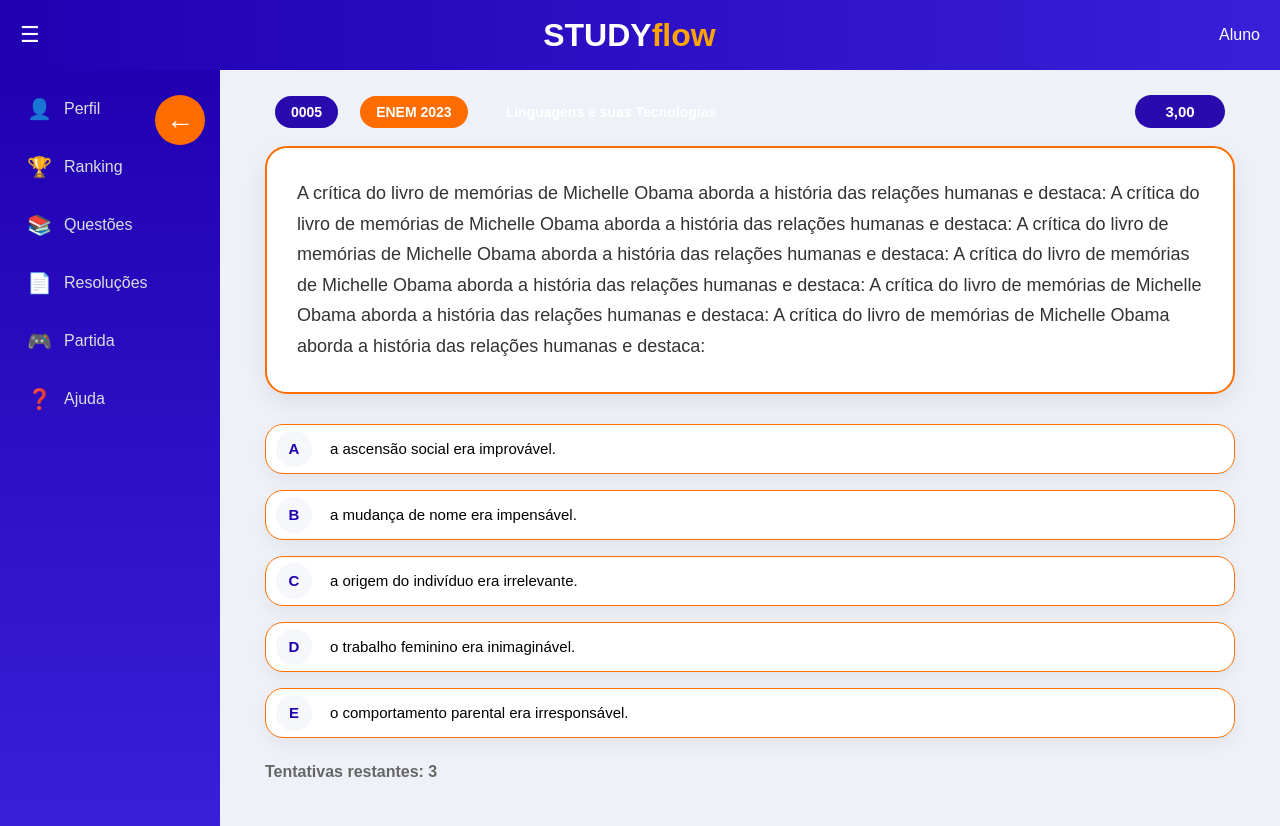
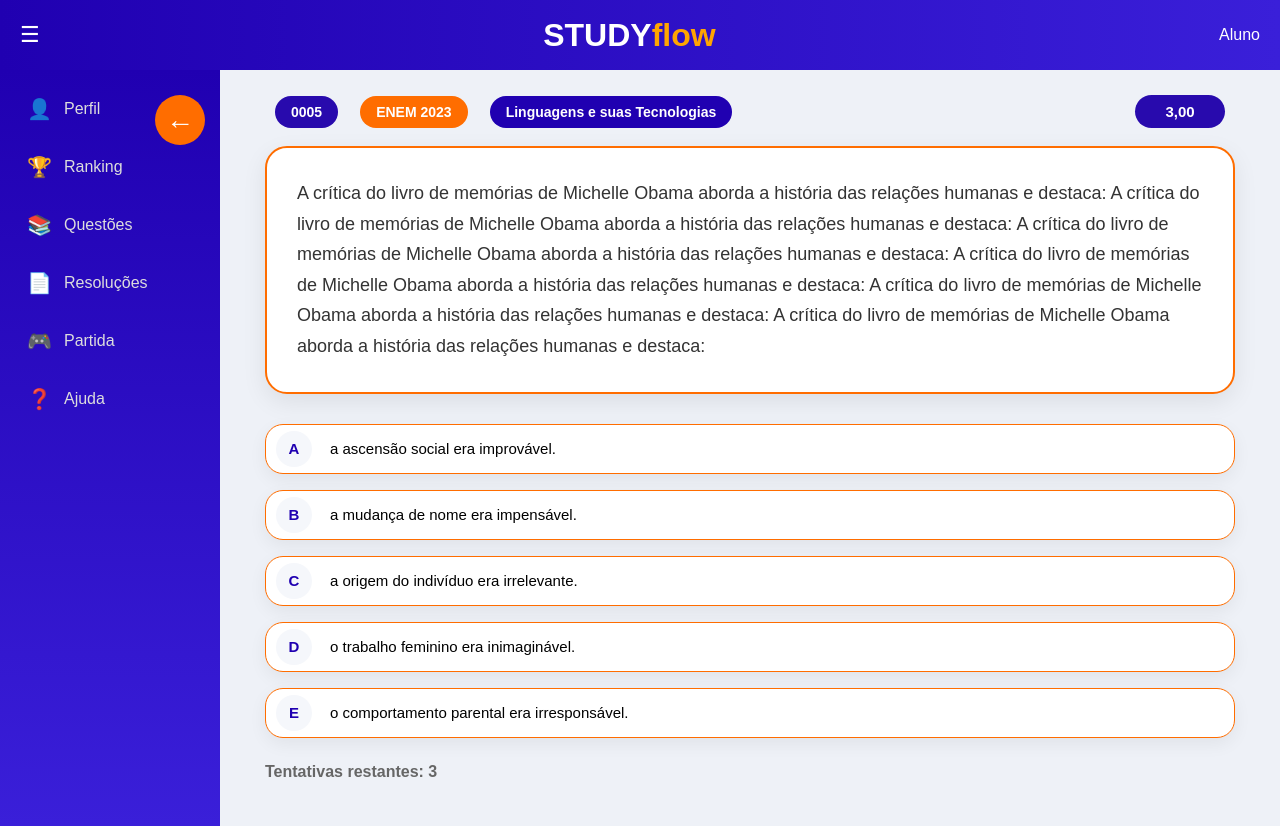
Before and after one commit to Brunokenji1/ACELERA2, a React (Create React App) app in the folder frontend/: page /questao/1 in a window 1280 px wide. Built offline with nearby package versions, Linux system fonts and the light colour scheme.

Commit message:
tag-categoria arrumada

```diff
--- a/frontend/src/pages/Questoes/Questao.jsx
+++ b/frontend/src/pages/Questoes/Questao.jsx
@@ -80,7 +80,7 @@ export default function Questao() {
 
           <span className="tag-enem">ENEM 2023</span>
 
-          <span className="categoria">Linguagens e suas Tecnologias</span>
+          <span className="tag-categoria">Linguagens e suas Tecnologias</span>
         </div>
 
         {/* DIREITA */}
```
